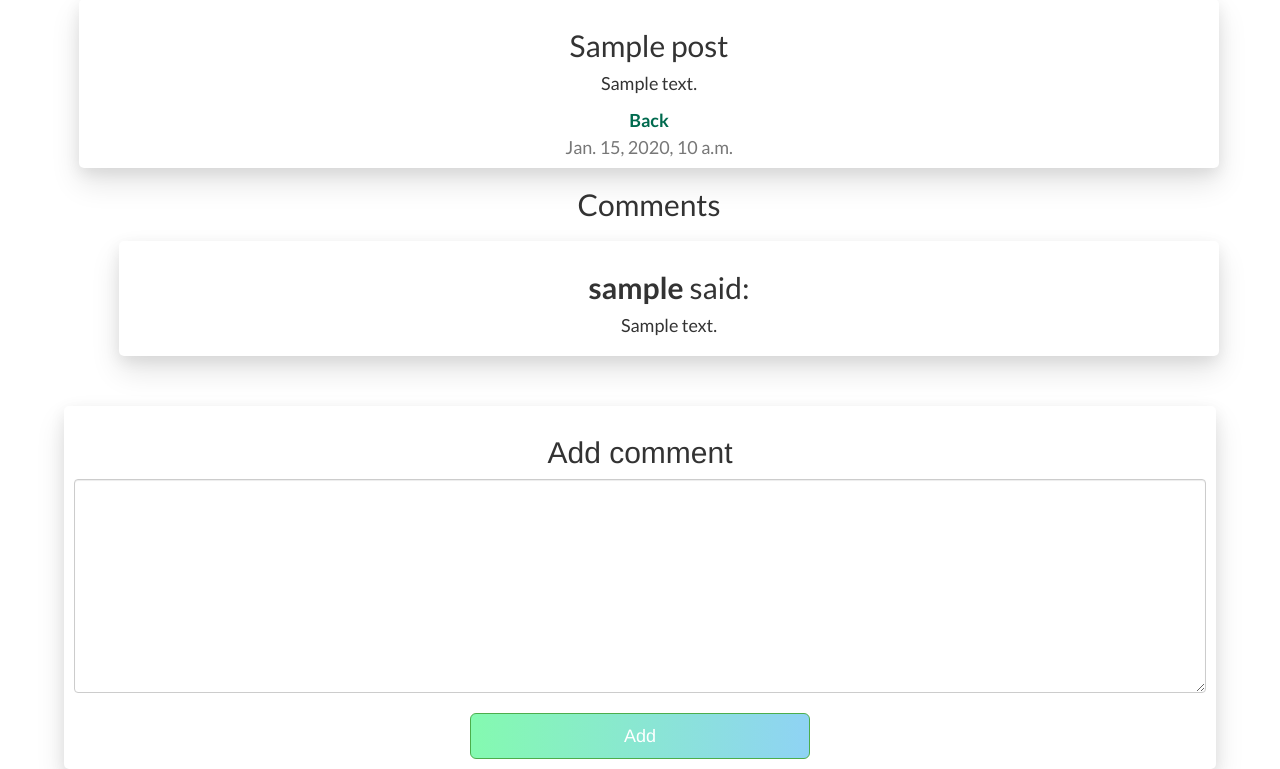
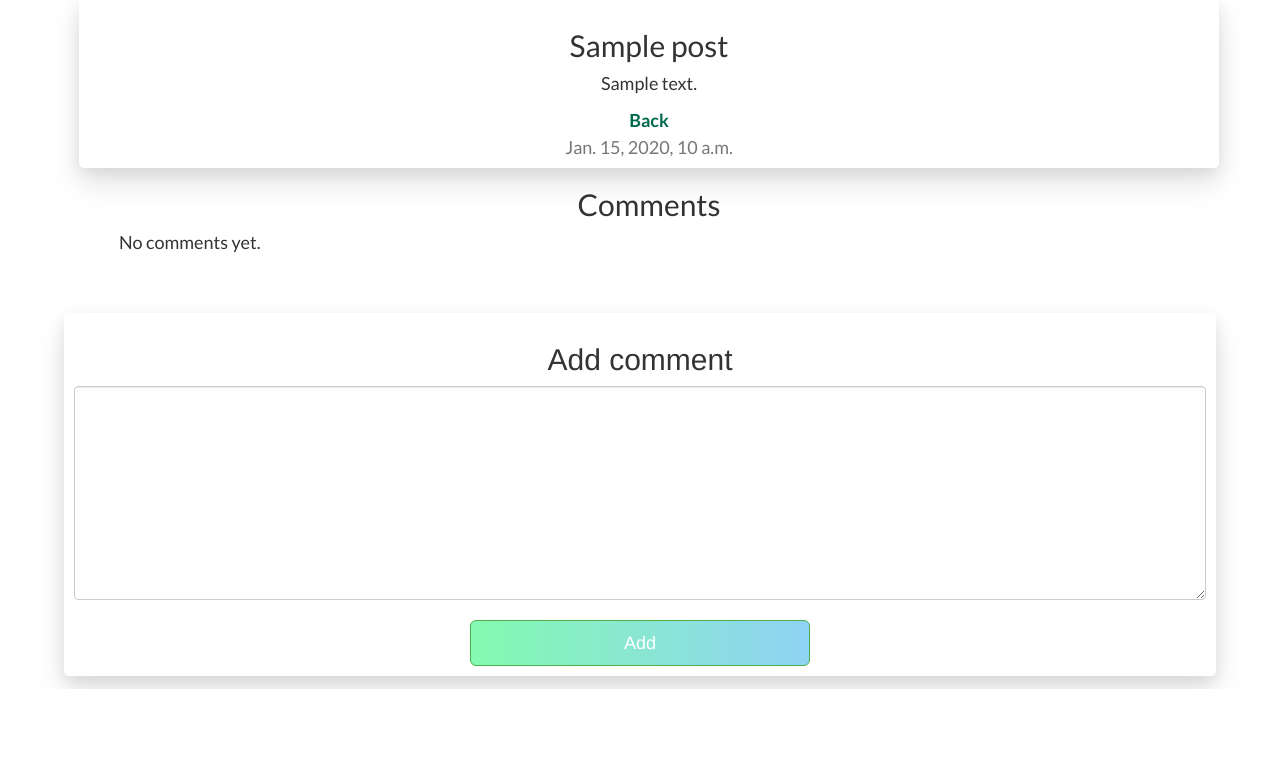
Before and after one commit to AlexLightbringer/lawyer_site, a Django app: page /detail/1/add_comment/ in a window 1280 px wide. Shown: the part 111-880 px from the top of the page. After the commit the page ends 800 px from the top, so only its background shows below. Run offline with Django 4.2, Linux system fonts and the light colour scheme; a user stored in the database is signed in; tables that the repository leaves empty hold one stand-in row (values such as "Sample post"); some libraries are stand-ins or nearby versions.

Commit message:
Comment moderation implemented

```diff
--- a/blog/templates/blog/detail.html
+++ b/blog/templates/blog/detail.html
@@ -89,7 +89,7 @@
 <div class="container">
     <h2 style="text-align: center">Comments</h2>
     <ul>
-        {% for comment in post.BlogComment_Post.all %}
+        {% for comment in comments %}
              <div class="col-lg-7 mb-4">
                  <div class="mt-4 h2 text-dark"><b>{{ comment.user_name }}</b> said:</div>
                 <p class="mt-4">{{ comment.comment }}</p>
--- a/blog/views.py
+++ b/blog/views.py
@@ -1,7 +1,7 @@
 from django.contrib import messages
 from django.contrib.auth.decorators import login_required
 from django.shortcuts import render, redirect
-from .models import Post, Review, Appointment
+from .models import Post, Review, Appointment, BlogComment
 from .forms import PostForm, ReviewForm, AppointmentForm, CommentForm
 
 
@@ -41,12 +41,12 @@ def posts(request):
 
 def detail_page(request, id):
     post = Post.objects.get(id=id)
-    return render(request, 'blog/detail.html', {'post': post})
+    comments = BlogComment.objects.filter(article=post, status=True)
+    return render(request, 'blog/detail.html', {'post': post, 'comments': comments})
 
 @login_required
 def add_comment(request, id):
     post = Post.objects.get(id=id)
-
     if request.method == "POST":
         form = CommentForm(request.POST)
         if form.is_valid():
```
